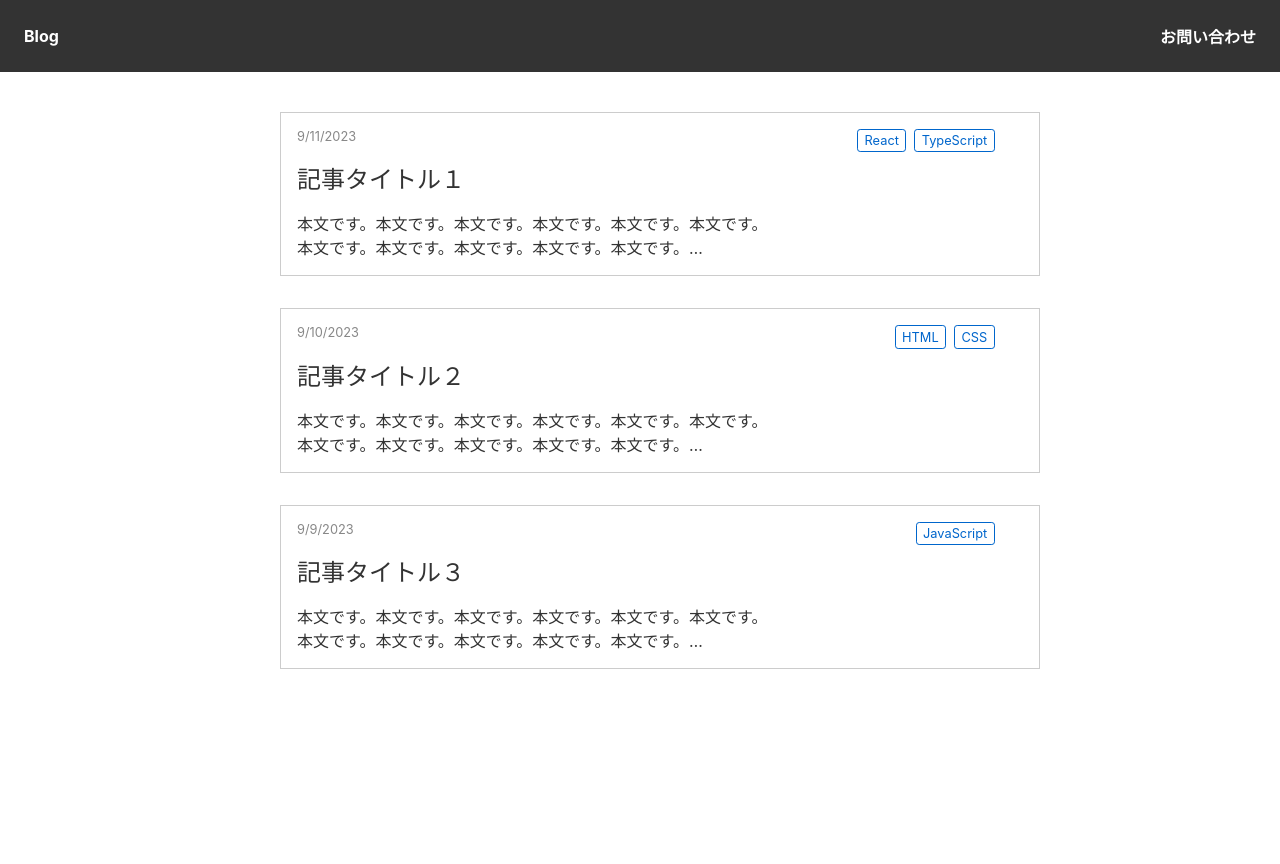
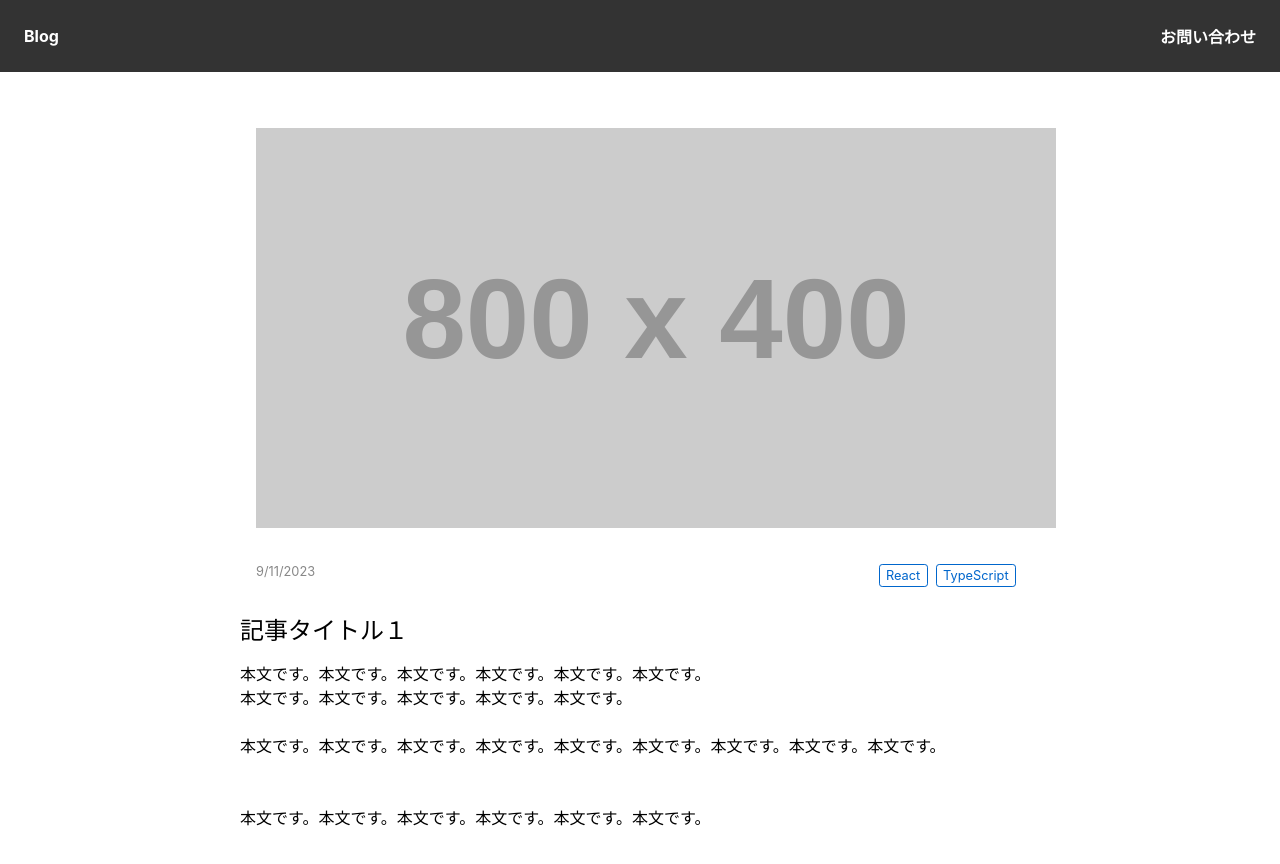
Before and after one commit to OtsuboMika/chapter06, a React (Create React App) app in the folder my-react/: page /posts/1 in a window 1280 px wide. Shown: the top 864 px of the page. Before the commit the page ends 800 px from the top, so only its background shows below. Built offline with nearby package versions, Linux system fonts and the light colour scheme.

Commit message:
課題2の実装

```diff
--- a/my-react/src/App.js
+++ b/my-react/src/App.js
@@ -1,11 +1,17 @@
-import { Header } from './Header';
-import { Main } from './Main';
+import { Header } from './components/Header';
+import { Main } from './pages/Main';
+import { Detail } from './pages/Detail';
+import { Routes, Route } from "react-router-dom";
+
 
 function App() {
   return (
     <div className="App">
     <Header />
-    <Main />
+    <Routes>
+        <Route path="/" element={<Main />} />
+        <Route path="/posts/:id" element={<Detail />} />
+    </Routes>
 
     </div>
   );
--- /dev/null
+++ b/my-react/src/components/Header.js
@@ -0,0 +1,12 @@
+import React from 'react';
+import classes from "../css/Header.module.css";
+import { Link } from "react-router-dom";
+
+export const Header = () => {
+    return (
+        <header className={classes.header}>
+          <Link className={classes.headerLink} to="/">Blog</Link>
+          <Link className={classes.headerLink} to="/content">お問い合わせ</Link>
+        </header>
+    )
+}
--- /dev/null
+++ b/my-react/src/css/Detail.module.css
@@ -0,0 +1,47 @@
+.Detail_postContainer {
+  margin: 40px auto;
+  max-width: 800px;
+}
+
+.Detail_Posts {
+  padding: 1rem;
+}
+
+.Detail_postWrapper {
+  padding: 1rem;
+}
+
+.Detail_postInfo {
+  display: flex;
+  justify-content: space-between;
+}
+
+.Detail_postDate {
+  color: #888;
+  font-size: .8rem;
+}
+
+.Detail_postCategorywrap {
+  display: flex;
+  flex-wrap: wrap;
+}
+
+.Detail_postCategory {
+  border: 1px solid #06c;
+  border-radius: .2rem;
+  color: #06c;
+  font-size: .8rem;
+  margin-right: .5rem;
+  padding: .2rem .4rem;
+}
+
+.Detail_postTitle {
+  font-size: 1.5rem;
+  margin-bottom: 1rem;
+  margin-top: .5rem;
+}
+
+.Detail_postBody {
+  font-size: 1rem;
+  line-height: 1.5;
+}
--- a/my-react/src/header.js
+++ /dev/null
@@ -1,11 +0,0 @@
-import React from 'react';
-import classes from "../src/css/Header.module.css";
-
-export const Header = () => {
-    return (
-        <header className={classes.header}>
-          <a className={classes.headerLink} href='/'>Blog</a>
-          <a className={classes.headerLink} href='/content'>お問い合わせ</a>
-        </header>
-    )
-}
--- a/my-react/src/index.js
+++ b/my-react/src/index.js
@@ -3,11 +3,14 @@ import ReactDOM from 'react-dom/client';
 import './index.css';
 import App from './App';
 import reportWebVitals from './reportWebVitals';
+import { BrowserRouter } from "react-router-dom";
 
 const root = ReactDOM.createRoot(document.getElementById('root'));
 root.render(
   <React.StrictMode>
-    <App />
+    <BrowserRouter>
+      <App />
+    </BrowserRouter>
   </React.StrictMode>
 );
 
--- /dev/null
+++ b/my-react/src/pages/Detail.js
@@ -0,0 +1,38 @@
+import React from 'react';
+import { posts } from '../data/posts';
+import classes from "../css/Detail.module.css";
+import { useParams } from 'react-router-dom';
+
+export const Detail = () => {
+  const { id } = useParams();
+  const post = posts?.find((post) => post.id === parseInt(id, 10));
+
+  if (!post) {
+    return <p>記事が見つかりません</p>;
+  }
+
+  return(
+    <div className={classes.Detail_postContainer}>
+      <div className={classes.Detail_Posts}>
+        <div className={classes.Detail_Images}>
+          <img src={post.thumbnailUrl} alt={post.title}/>
+        </div>
+      </div>
+
+      <div className={classes.Detail_postWrapper}>
+        <div className={classes.Detail_postInfo}>
+          <div className={classes.Detail_postDate}>{new Date(post.createdAt).toLocaleDateString()}</div>
+          <div className={classes.Detail_postCategorywrap}>{
+            post.categories.map((category,index) => {
+              return (
+                <span key={index} className={classes.Detail_postCategory}>{category}</span>
+              );
+            })}
+          </div>
+        </div>
+      </div>
+        <p className={classes.Detail_postTitle}>{post.title}</p>
+        <div className={classes.Detail_postBody} dangerouslySetInnerHTML={{ __html: post.content }} />
+    </div>
+  );
+};
--- a/my-react/src/Main.js
+++ b/my-react/src/pages/Main.js
@@ -1,24 +1,26 @@
 import React from 'react';
-import { posts } from './data/posts';
-import classes from "../src/css/Main.module.css";
+import { posts } from '../data/posts';
+import classes from "../css/Main.module.css";
+import { Link } from 'react-router-dom';
+
 export const Main = () => {
   return(
     <div className={classes.container}>
       <ul>
       {posts.map(post => (
         <li key={post.id} className={classes.postWrapper}>
-          <a href={post.thumbnailUrl} className={classes.postLink}>
-            <div class={classes.postInfo}>
+          <Link to={`/posts/${post.id}`} className={classes.postLink}>
+            <div className={classes.postInfo}>
               <div className={classes.postDate}>{new Date(post.createdAt).toLocaleDateString()}</div>
                 <div className={classes.postCategorywrap}>
                   {post.categories.map((category, index) => (
-                    <div key={index}className={classes.postCategory}>{category}</div>
+                    <div key={index} className={classes.postCategory}>{category}</div>
                      ))}
                 </div>
             </div>
             <p className={classes.postTitle}>{post.title}</p>
             <div className={classes.postBody} dangerouslySetInnerHTML={{ __html: post.content }} />
-          </a>
+          </Link>
         </li>
       ))}
       </ul>
```
